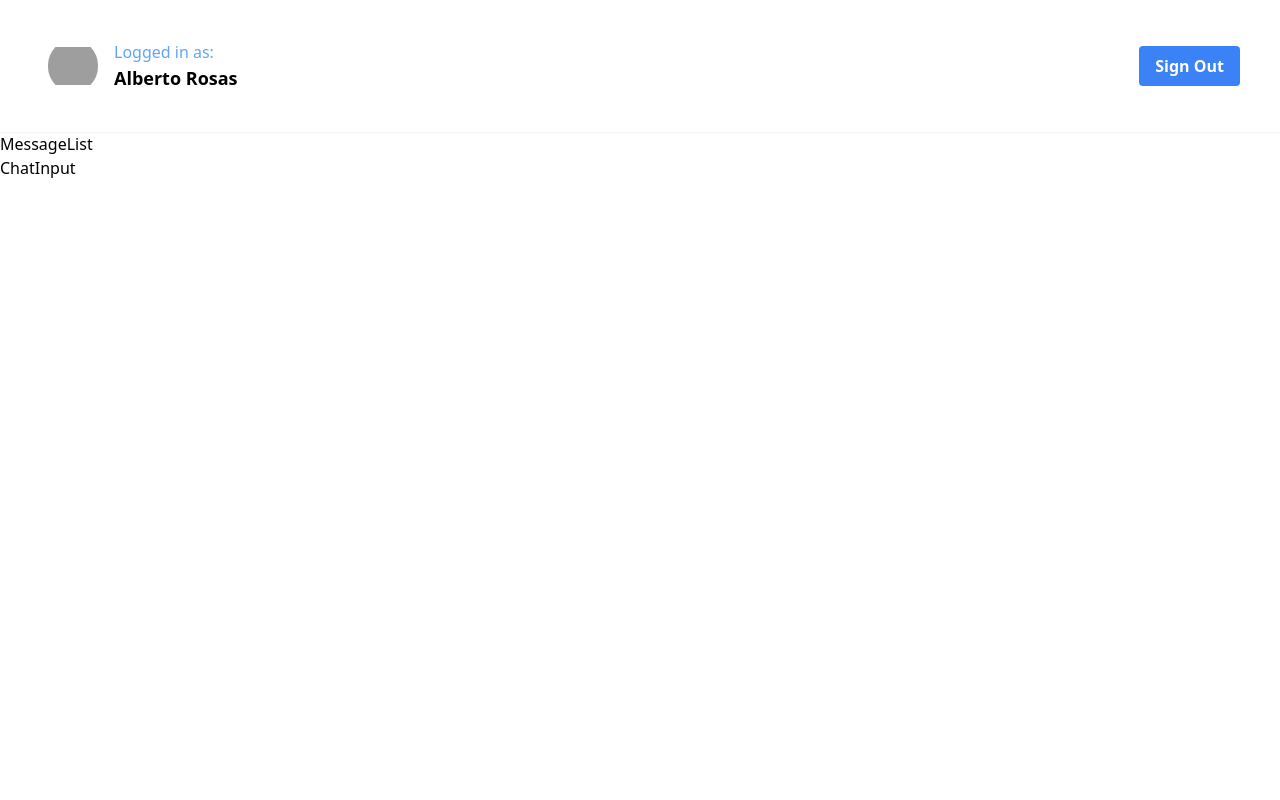
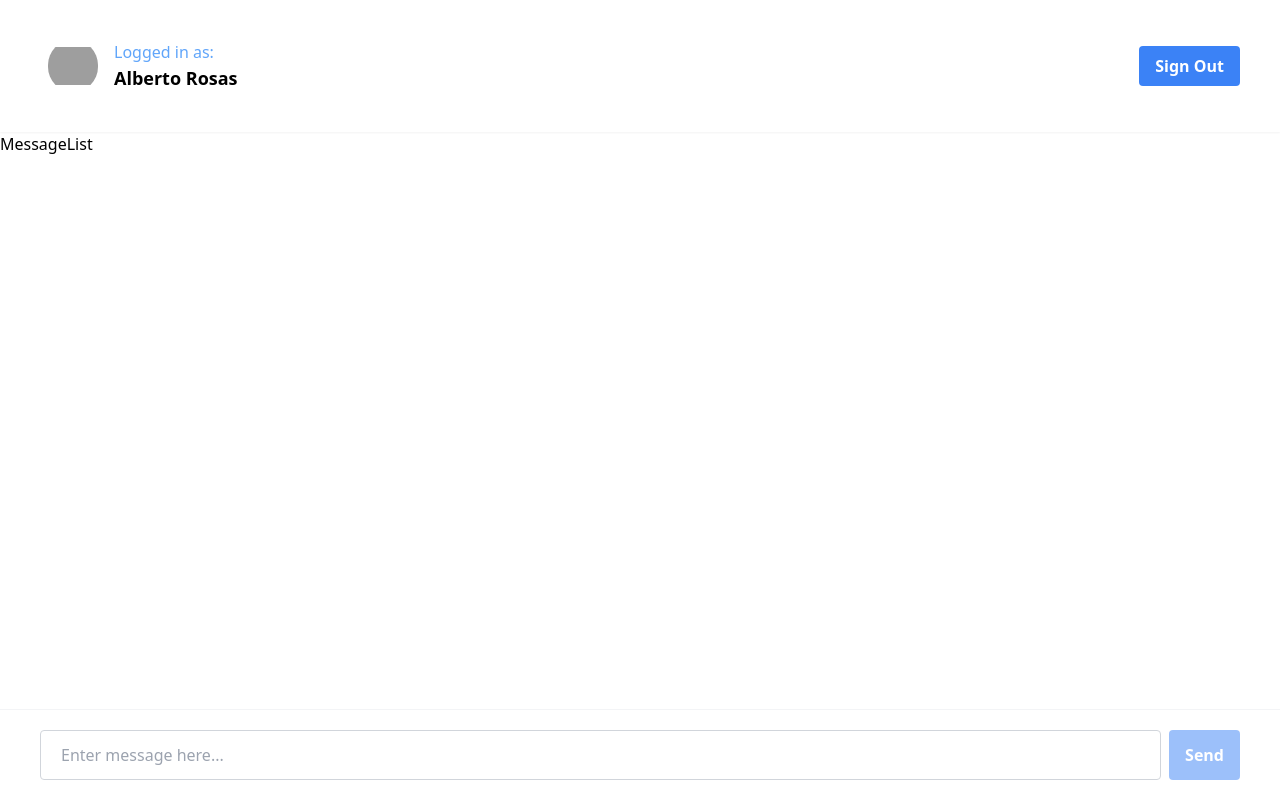
Before and after one commit to albertorsesc/meta-messenger, a Next.js app: page / in a window 1280 px wide. Built offline with nearby package versions, Linux system fonts and the light colour scheme; no server answers; grey boxes are pictures that could not be loaded.

Commit message:
Can create messages

```diff
--- a/app/ChatInput.tsx
+++ b/app/ChatInput.tsx
@@ -1,5 +1,75 @@
+'use client';
+import { v4 as uuid } from 'uuid';
+
+import { FormEvent, useState } from 'react';
+import { Message } from '../typings';
+import useSWR from 'swr';
+import fetcher from '../utils/fetchMessages';
+
 function ChatInput() {
-	return <div>ChatInput</div>;
+	const [input, setInput] = useState('');
+	const { data, error, mutate } = useSWR('/api/getMessages', fetcher);
+
+	const addMessage = (e: FormEvent<HTMLFormElement>) => {
+		e.preventDefault();
+
+		if (!input) return;
+
+		const messageToSend = input;
+		setInput('');
+
+		const id = uuid();
+
+		const message: Message = {
+			id,
+			message: messageToSend,
+			created_at: Date.now(),
+			username: 'Alberto Rosas',
+			profilePic:
+				'https://scontent.fcxl1-1.fna.fbcdn.net/v/t39.30808-6/240304076_3071484149838390_2104574556241145730_n.jpg?_nc_cat=108&ccb=1-7&_nc_sid=09cbfe&_nc_eui2=AeFjJozNlgKvB4OIDFXjfQk7QbFZwZaEdjFBsVnBloR2MYkNtLACoRN2T1KqoEdKapdid6cVa4qlDQ4wQpxkXCwk&_nc_ohc=iESjB6YA-1cAX-ucTlp&_nc_ht=scontent.fcxl1-1.fna&oh=00_AfD_bCFpMsKoR4zR9n_b7kvIcCQ5gM8zoZvNfDFZ9-GHGA&oe=638E213B',
+			email: 'alberto.rsesc@protonmail.com',
+		};
+
+		const uploadMessageToUpstash = async () => {
+			const response = await fetch('/api/addMessage', {
+				method: 'POST',
+				headers: {
+					'Content-Type': 'application/json',
+				},
+				body: JSON.stringify({
+					message,
+				}),
+			});
+
+			const data = await response.json();
+
+			console.log(data);
+		};
+
+		uploadMessageToUpstash();
+	};
+
+	return (
+		<form
+			onSubmit={(e) => addMessage}
+			className="fixed bottom-0 z-50 w-full flex px-10 py-5 space-x-2 border-t border-gray-100"
+		>
+			<input
+				type="text"
+				value={input}
+				onChange={(e) => setInput(e.target.value)}
+				className="flex-1 rounded border border-gray-300 focus:outline-none focus:ring-2 focus:ring-blue-600 focus:border-transparent px-5 py-3 disabled:opacity-50 disabled:cursor-not-allowed"
+				placeholder="Enter message here..."
+			/>
+
+			<button
+				disabled={!input}
+				className="bg-blue-500 hover:bg-blue-700 text-white font-bold py-2 px-4 rounded disabled:opacity-50 disabled:cursor-not-allowed"
+			>
+				Send
+			</button>
+		</form>
+	);
 }
 
 export default ChatInput;
--- a/next.config.js
+++ b/next.config.js
@@ -3,7 +3,7 @@ const nextConfig = {
 	reactStrictMode: true,
 	swcMinify: true,
 	images: {
-		domains: ['links.papareact.com'],
+		domains: ['links.papareact.com', 'scontent.fcxl1-1.fna.fbcdn.net'],
 	},
 	experimental: {
 		appDir: {
--- a/package.json
+++ b/package.json
@@ -14,12 +14,16 @@
     "@types/react-dom": "18.0.9",
     "eslint": "8.28.0",
     "eslint-config-next": "13.0.6",
+    "ioredis": "^5.2.4",
     "next": "13.0.6",
     "react": "18.2.0",
     "react-dom": "18.2.0",
-    "typescript": "4.9.3"
+    "swr": "^1.3.0",
+    "typescript": "4.9.3",
+    "uuid": "^9.0.0"
   },
   "devDependencies": {
+    "@types/uuid": "^9.0.0",
     "autoprefixer": "^10.4.13",
     "postcss": "^8.4.19",
     "tailwindcss": "^3.2.4"
--- /dev/null
+++ b/pages/api/addMessage.ts
@@ -0,0 +1,33 @@
+import type { NextApiRequest, NextApiResponse } from 'next';
+import redis from '../../redis';
+import { Message } from '../../typings';
+
+type Data = {
+  message: Message
+};
+
+type ErrorData = {
+  body: string;
+};
+
+export default async function handler(
+  req: NextApiRequest,
+  res: NextApiResponse<Data | ErrorData>
+) {
+
+  if (req.method !== 'POST') {
+    res.status(405).json({ body: 'Method Not Allowed.'});
+    return;
+  }
+
+  const { message } = req.body;
+
+  const newMessage = {
+    ...message,
+    create_at: Date.now(),
+  };
+
+  await redis.hset('messages', message.id, JSON.stringify(newMessage));
+
+  res.status(200).json({ message: newMessage })
+}
--- /dev/null
+++ b/pages/api/getMessages.ts
@@ -0,0 +1,26 @@
+import type { NextApiRequest, NextApiResponse } from 'next';
+import redis from '../../redis';
+import { Message } from '../../typings';
+
+type Data = {
+  message: Message
+};
+
+type ErrorData = {
+  body: string;
+};
+
+export default async function handler(
+  req: NextApiRequest,
+  res: NextApiResponse<Data | ErrorData>
+) {
+
+  if (req.method !== 'GET') {
+    res.status(405).json({ body: 'Method Not Allowed.'});
+    return;
+  }
+
+
+
+  res.status(200).json({ message: newMessage })
+}
--- /dev/null
+++ b/redis.ts
@@ -0,0 +1,5 @@
+import Redis from 'ioredis';
+
+const redis = new Redis(process.env.REDIS_URL!);
+
+export default redis;
--- /dev/null
+++ b/utils/fetchMessages.ts
@@ -0,0 +1,12 @@
+import { Message } from "../typings";
+
+
+const fetcher = async () => {
+  const response = await fetch('/api/getMessages');
+  const data = await response.json();
+  const messages: Message[] = data.messages;
+
+  return messages;
+}
+
+export default fetcher;
```
Also changed, not shown: typings.d.ts (added, +8 -0 lines), 2 other files (tests, documents, lock files or other folders).
